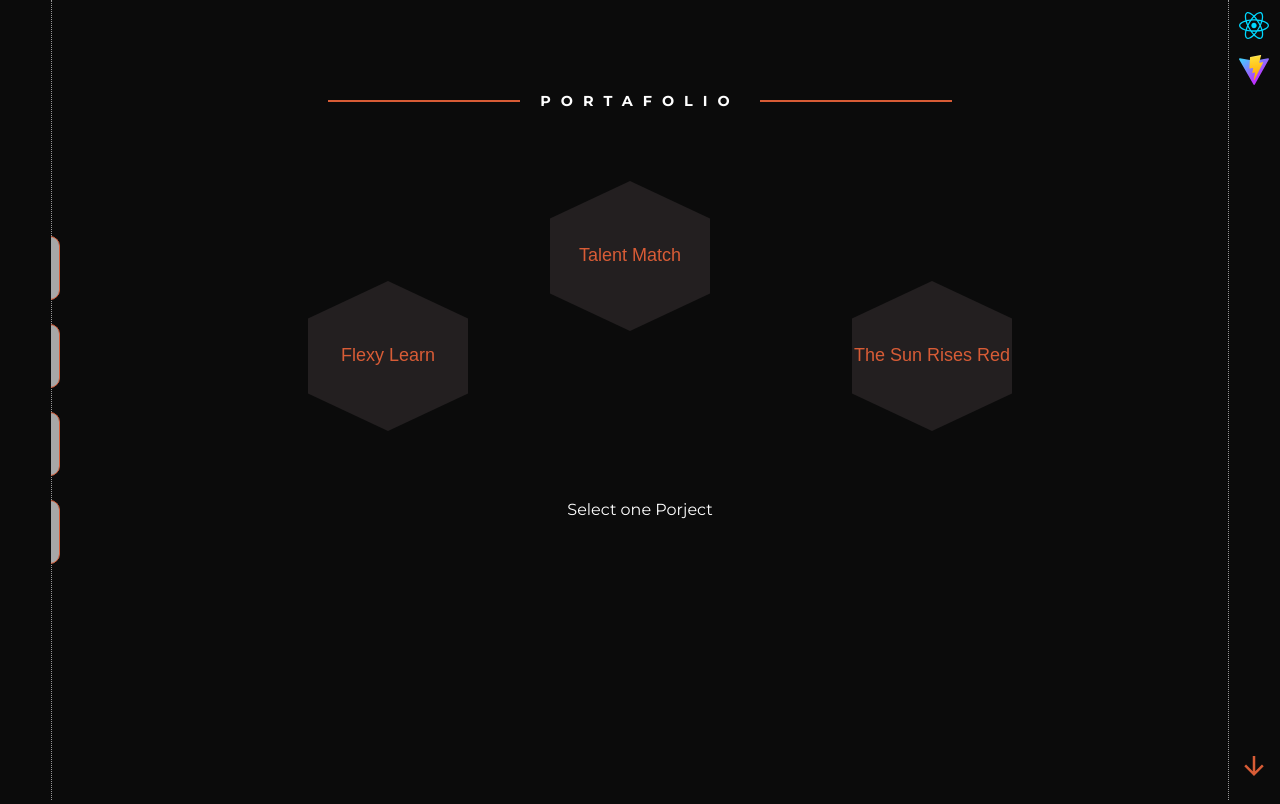
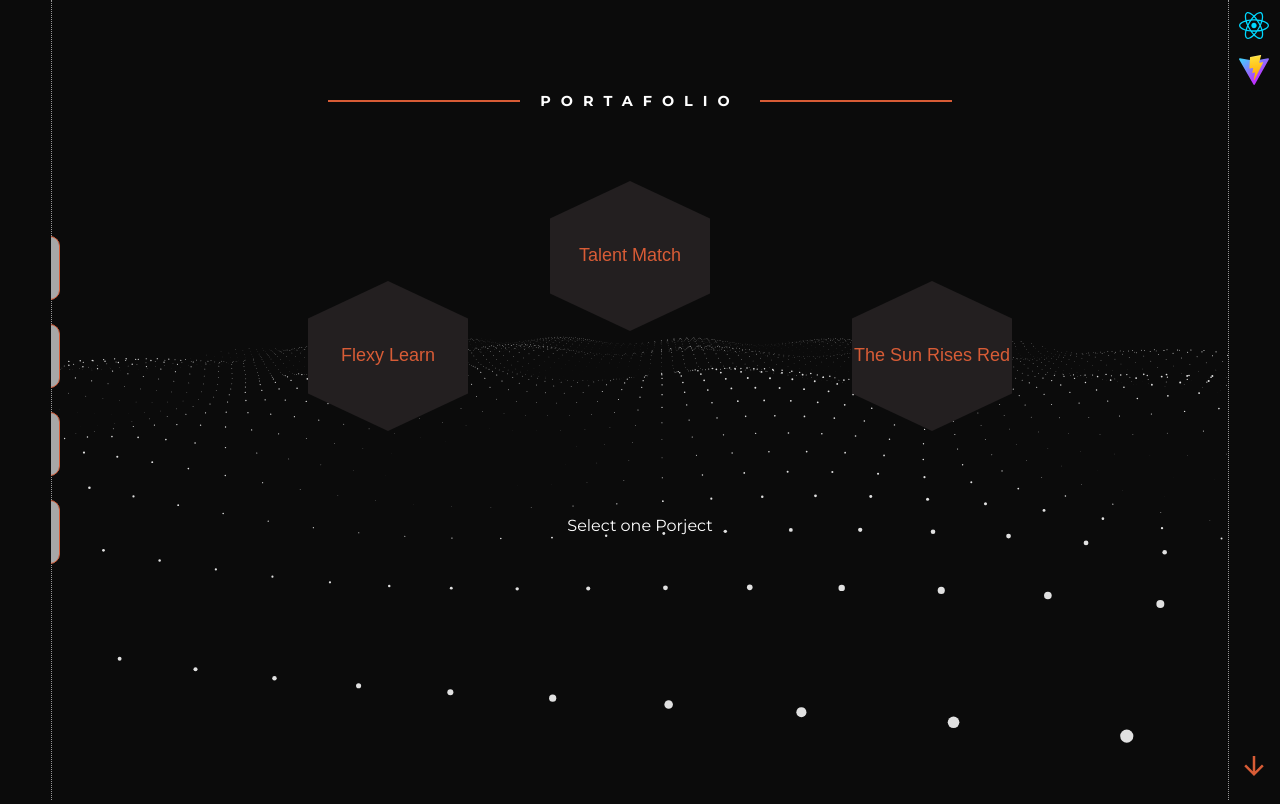
Before and after one commit to jdluis/My-portafolio, a React (Vite) app: page /works in a window 1280 px wide. Built offline with nearby package versions, Linux system fonts and the light colour scheme.

Commit message:
fix bg 3d, and add scroll to project selected

```diff
--- a/index.html
+++ b/index.html
@@ -37,6 +37,6 @@
   <body>
     <div id="root"></div>
     <script type="module" src="/src/main.jsx"></script>
+    <script src="./src/components/Background/bg-animation.js"></script>
   </body>
-  <!--  <script src="./src/bg-animation"></script> -->
 </html>
--- a/src/components/Hexagono/index.jsx
+++ b/src/components/Hexagono/index.jsx
@@ -1,6 +1,5 @@
 import { useState } from 'react';
 import './style.css';
-import { BsGithub } from 'react-icons/bs';
 
 const Hexagono = ({ titulo, coverImg }) => {
   const [hover, setHover] = useState(false);
--- a/src/components/Nav/index.css
+++ b/src/components/Nav/index.css
@@ -60,6 +60,7 @@
   top: 0;
   right: 0;
   border-left: 1px dotted rgb(152, 152, 152);
+  background-color: var(--palleta-dark);
 }
 
 #menu-container .icon-container {
--- a/src/components/ProjectDetails/index.jsx
+++ b/src/components/ProjectDetails/index.jsx
@@ -6,11 +6,11 @@ function index(props) {
   const { project } = props;
 
   if (project === null) {
-    return 'Select one Porject';
+    return <p id='actual_project'>Select one Porject</p> ;
   }
 
   return (
-    <div className='project-container'>
+    <div id='actual_project' className='project-container'>
       <header className='title-container'>
         <h4 className='color-orange'>{project.id}.</h4>
         <h3>{project.title}</h3>
--- a/src/index.css
+++ b/src/index.css
@@ -16,10 +16,11 @@ body {
   background-color: var(--palleta-dark);
   font-family: 'Montserrat', sans-serif;
   overflow-x: hidden;
+  z-index: 999999999;
 
   /*Animacion, desactivada por ahora*/
-  /*
-    background-color: #568091;
+
+/*     background-color: #568091;
     filter: progid: DXImageTransform.Microsoft.gradient(gradientType=1, startColorstr='#568091', endColorstr='#029797');
     background-image: url(//img.alicdn.com/tps/TB1d.u8MXXXXXXuXFXXXXXXXXXX-1900-790.jpg);
     background-size: 100%;
@@ -30,9 +31,14 @@ body {
     background-image: -o-linear-gradient(45deg, #19181a, #1e1812);
     background-image: linear-gradient(135deg, #291d21, #020202);
     text-align: center;
-    margin: 0px;
+    margin: 0px; */
+}
 
-    */
+#bg_canvas {
+  position: absolute;
+  top: 0;
+  right: 0;
+  z-index: -1;
 }
 
 ul {
--- a/src/routes/Works/index.jsx
+++ b/src/routes/Works/index.jsx
@@ -9,6 +9,7 @@ function Works() {
 
   const handleSelectedProject = (projectData) => {
     setProjectSelect(projectData);
+    document. getElementById('actual_project'). scrollIntoView()
   };
 
   return (
```
Also changed, not shown: src/components/Background/bg-animation.js.
